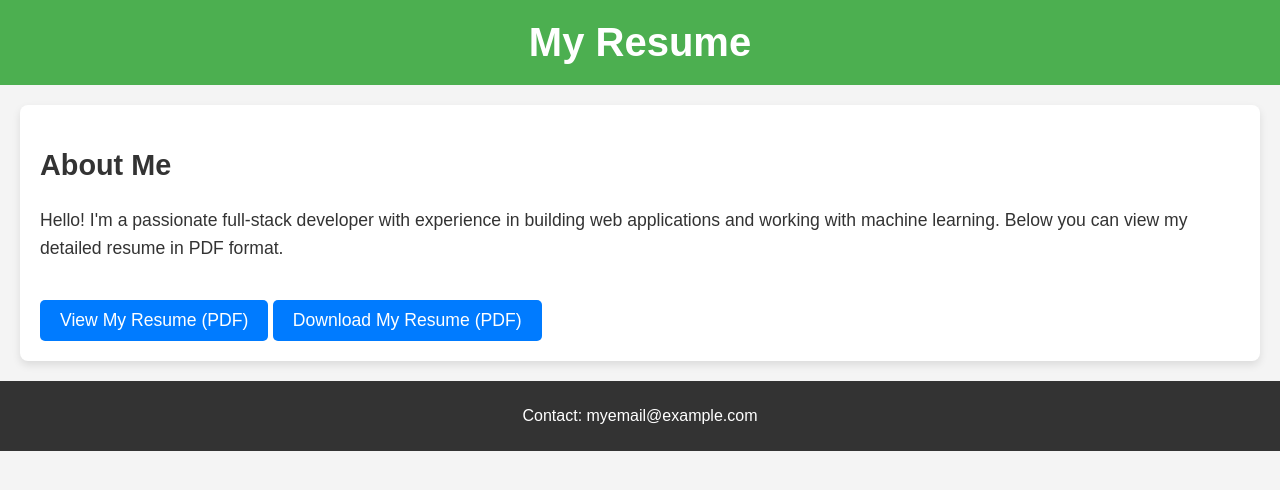
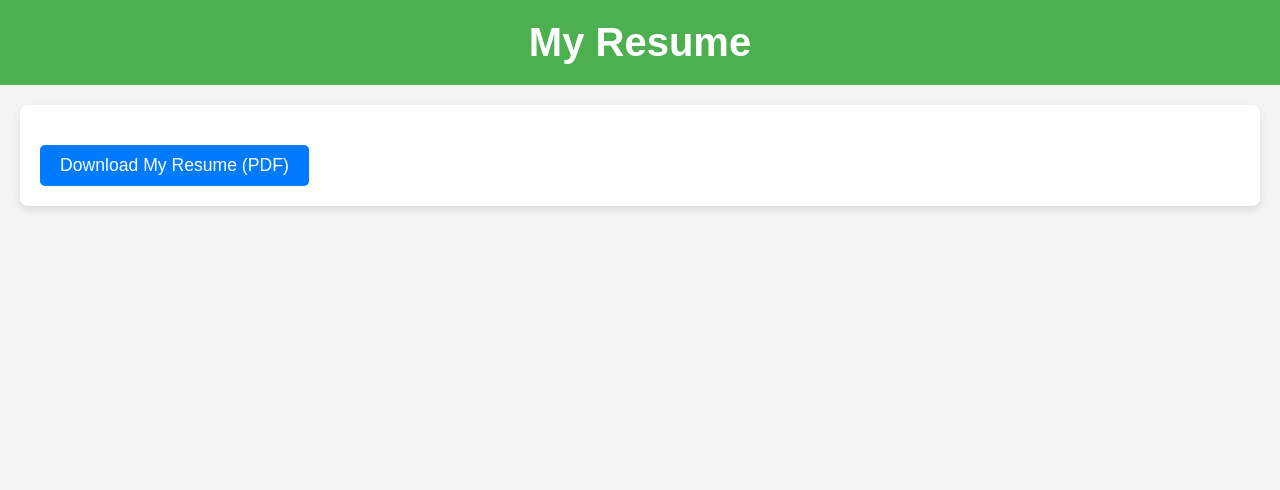
Before and after one commit to raghavyas19/my-resume, a plain HTML site: page index.html in a window 1280 px wide. Drawn offline with Linux system fonts and the light colour scheme.

Commit message:
Update index.html

```diff
--- a/index.html
+++ b/index.html
@@ -59,12 +59,6 @@
       background-color: #0056b3;
     }
 
-    footer {
-      text-align: center;
-      padding: 10px;
-      background-color: #333;
-      color: white;
-    }
   </style>
 </head>
 <body>
@@ -73,18 +67,8 @@
   </header>
 
   <section>
-    <h2>About Me</h2>
-    <p>Hello! I'm a passionate full-stack developer with experience in building web applications and working with machine learning. Below you can view my detailed resume in PDF format.</p>
-
-    <!-- Link to view the PDF in a new tab -->
-    <a href="https://raw.githubusercontent.com/raghavyas19/my-resume/main/CV_RAGHAV_FS.pdf" target="_blank">View My Resume (PDF)</a>
-
     <!-- Download Link -->
     <a href="https://raw.githubusercontent.com/raghavyas19/my-resume/main/CV_RAGHAV_FS.pdf" download>Download My Resume (PDF)</a>
   </section>
-
-  <footer>
-    <p>Contact: myemail@example.com</p>
-  </footer>
 </body>
 </html>
```
